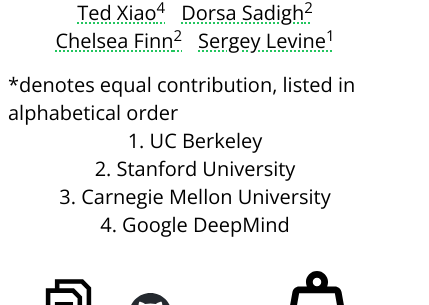
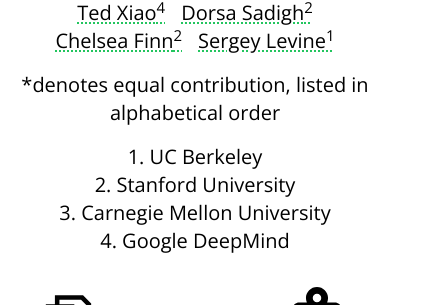
Before and after one commit to octo-models/octo-models.github.io, a SvelteKit app: page / in a window 390 px wide. Shown: the part 777-1082 px from the top of the page, 429 px wide, since content can reach past the window. Built offline with nearby package versions, Linux system fonts and the light colour scheme.

Commit message:
Minor fixes

```diff
--- a/src/routes/+page.svelte
+++ b/src/routes/+page.svelte
@@ -49,10 +49,10 @@
 			<span class="px-2">Chelsea Finn<sup>2</sup></span>
 			<span class="px-2">Sergey Levine<sup>1</sup></span>
 		</div>
-		<div class="flex justify-center mt-4">
+		<div class="flex justify-center mt-4 mx-2 text-center">
 			*denotes equal contribution, listed in alphabetical order
 		</div>
-		<div class="flex justify-center flex-wrap">
+		<div class="flex justify-center flex-wrap mt-4">
 			<span class="px-4">1. UC Berkeley</span>
 			<span class="px-4">2. Stanford University</span>
 			<span class="px-4">3. Carnegie Mellon University</span>
@@ -63,7 +63,7 @@
 	<!-- links -->
 	<div class="flex w-full justify-between text-center pt-4 text-lg pb-4 mx-auto px-4">
 		<div class="flex flex-col justify-end hover:bg-sky-200 rounded-md w-32">
-			<a href="{base}/paper.pdf" class="hover:underline text-black p-4 flex flex-col items-center">
+			<a href="https://arxiv.org/pdf/2405.12213" class="hover:underline text-black p-4 flex flex-col items-center">
 				<img src="{base}/documents.svg" alt="documents" class="w-16" />
 				Report
 			</a>
@@ -153,7 +153,7 @@
 		robots in environments from the pretraining data out-of-the-box and to efficiently finetune to
 		new tasks and environments with small target domain datasets. We also test finetuning with new
 		observations (force-torque inputs for "Berkeley Peg Insert") and action spaces (joint position
-		control in "Berkeley Pick-up").
+		control in "Berkeley Pick-Up").
 		<img src="{base}/exp_setups.jpg" alt="model" class="w-full mt-16 px-2 md:px-8 mx-auto" />
 	</p>
 
@@ -187,11 +187,11 @@
 					<td><Octo /></td>
 					<td>0.50</td>
 					<td>0.70</td>
-					<td>0.80</td>
+					<td class="font-normal">0.80</td>
 				</tr>
 			</tbody>
 		</table>
-		<table class="ml-2 md:ml-4 border-collapse text-center text-xs">
+		<table class="ml-2 md:ml-4 border-collapse text-center md:text-xs text-[0.5rem]">
 			<thead>
 				<tr>
 					<th colspan="8" class="text-lg">Finetuning</th>
@@ -201,7 +201,7 @@
 					<th>CMU Baking</th>
 					<th>Stanford Coffee</th>
 					<th>Berkeley Peg Insert<sup>*</sup></th>
-					<th>Berkeley Pick-up<sup>†</sup></th>
+					<th>Berkeley Pick-Up<sup>†</sup></th>
 					<th>Berkeley Bimanual<sup>†</sup></th>
 					<th>Berkeley Coke</th>
 					<th>Average</th>
@@ -241,7 +241,7 @@
 			</tbody>
 		</table>
 	</div>
-	<div class="mt-2 ml-40 flex justify-center text-xs md:text-sm">
+	<div class="mt-2 flex justify-center text-[0.5rem] md:text-sm">
 		<div class="px-4"><sup>*</sup>New observation input (force-torque proprioception)</div>
 		<div class="px-4"><sup>†</sup>New action space (joint position control)</div>
 	</div>
```
